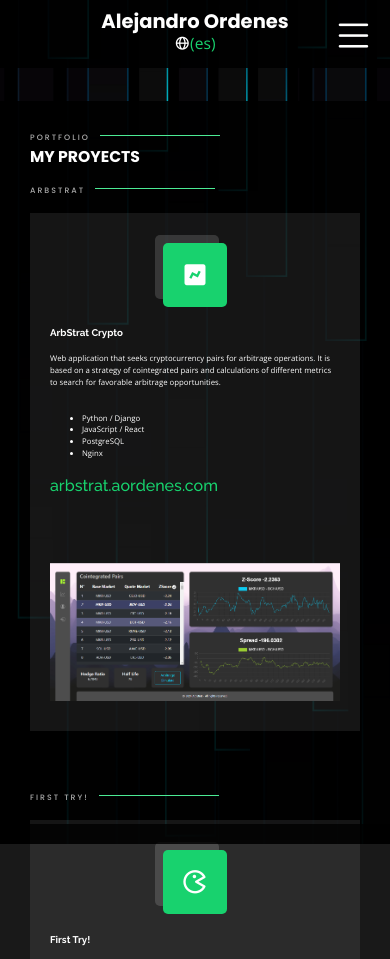
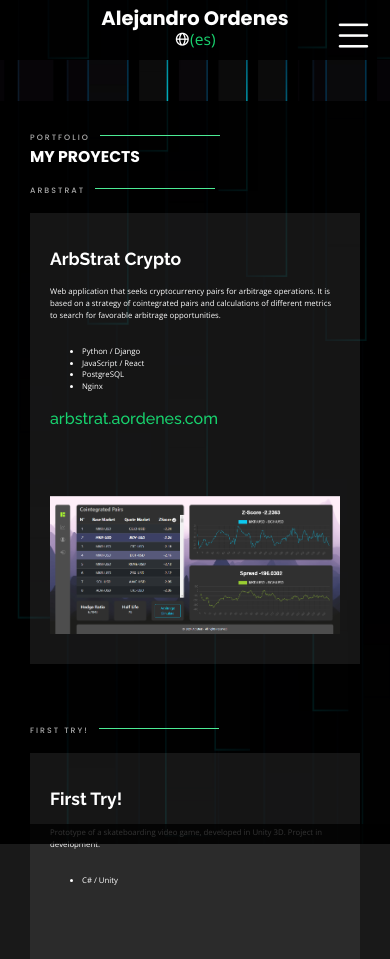
Before and after one commit to AlejandroOrdenes/Portfolio, a Django app: page /en/ in a window 390 px wide. Shown: the top 959 px of the page. Run offline with Django 4.2, Linux system fonts and the light colour scheme; some libraries are stand-ins or nearby versions.

Commit message:
css update

```diff
--- a/portfolioDeveloper/portfolioApp/static/portfolioApp/css/portfolioApp/style.css
+++ b/portfolioDeveloper/portfolioApp/static/portfolioApp/css/portfolioApp/style.css
@@ -385,7 +385,7 @@
     padding: 30px;
   }
 
-  @media (max-width: 768px) {
+  @media (max-width: 1080px) {
     section {
       top: 120px;
     }
@@ -1248,6 +1248,10 @@
     margin-right: 5vw;
 
   }
+
+  .services .icon-box .icon{
+    display: none;
+  }
   .languageButton {
     display: flex;
     align-items: center;
@@ -1265,7 +1269,7 @@
   }
 
   #header.header-top {
-    height: 8vh;
+
     position: fixed;
 }
 
@@ -1276,6 +1280,7 @@
 
 #header.header-top h1 {
   font-size: 5vw;
+  margin: auto;
 }
 
 section.section-show {
@@ -1326,8 +1331,8 @@
   font-size: 2.5vw;
 }
 
-.services .icon-box h4 {
-  font-size: 2.5vw;
+.services .icon-box h4 a {
+  font-size: 4.5vw;
 }
 
 .services .icon-box p {
```
